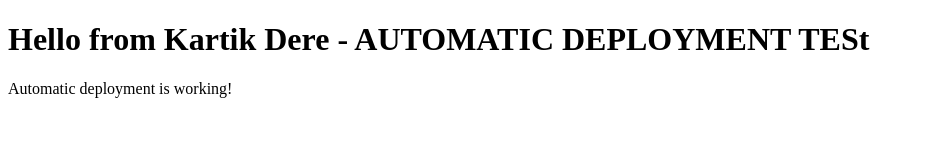
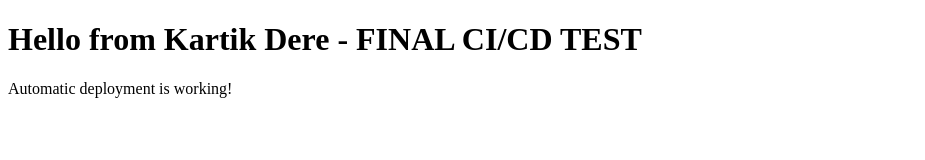
Before and after one commit to kartikdere06/Git-huh-Actions, a plain HTML site: page index.html in a window 1280 px wide. Shown: the whole page, without its empty margins (0-925 px from the left). Drawn offline with Linux system fonts and the light colour scheme.

Commit message:
Final CI CD deployment test

```diff
--- a/index.html
+++ b/index.html
@@ -4,7 +4,7 @@
     <title>GitHub Actions Demo</title>
 </head>
 <body>
-    <h1> Hello from Kartik Dere - AUTOMATIC DEPLOYMENT TESt</h1>
+    <h1> Hello from Kartik Dere - FINAL CI/CD TEST </h1>
     <p>Automatic deployment is working!</p>
 </body>
 </html>
```
